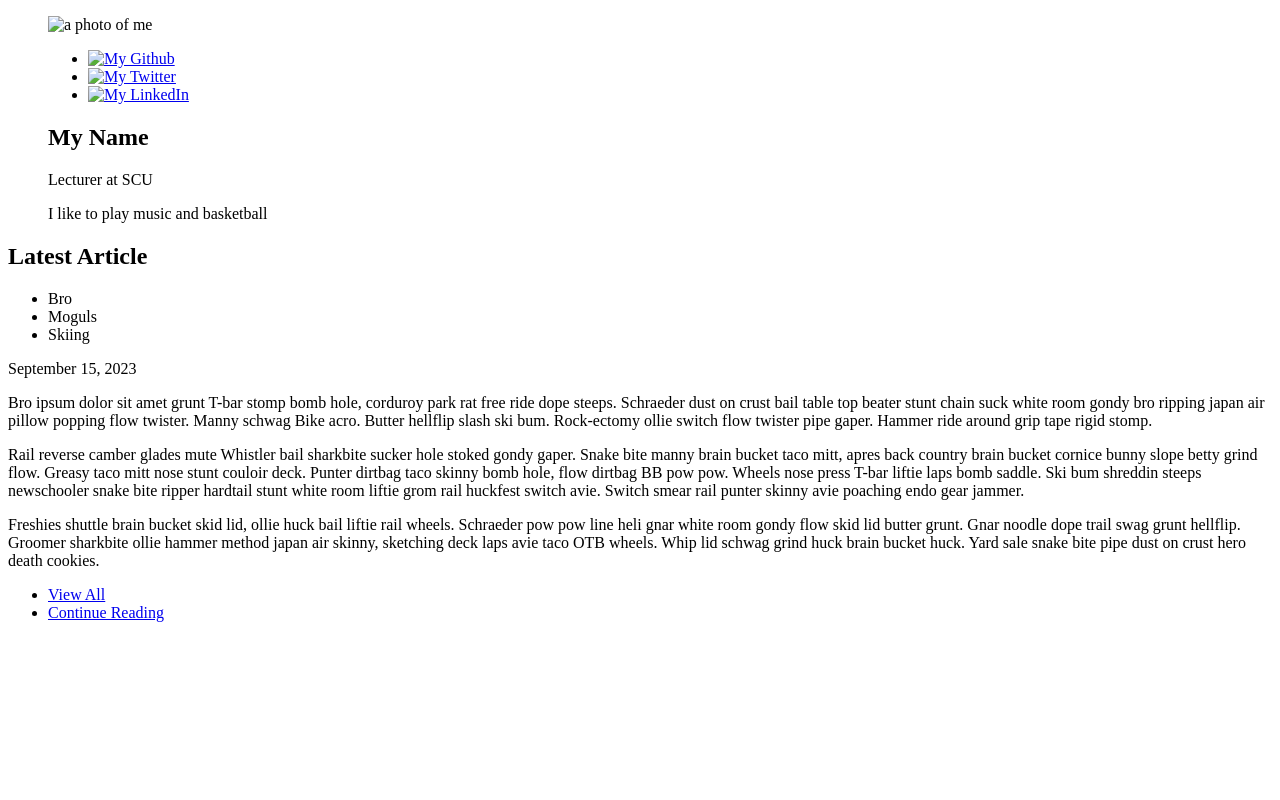
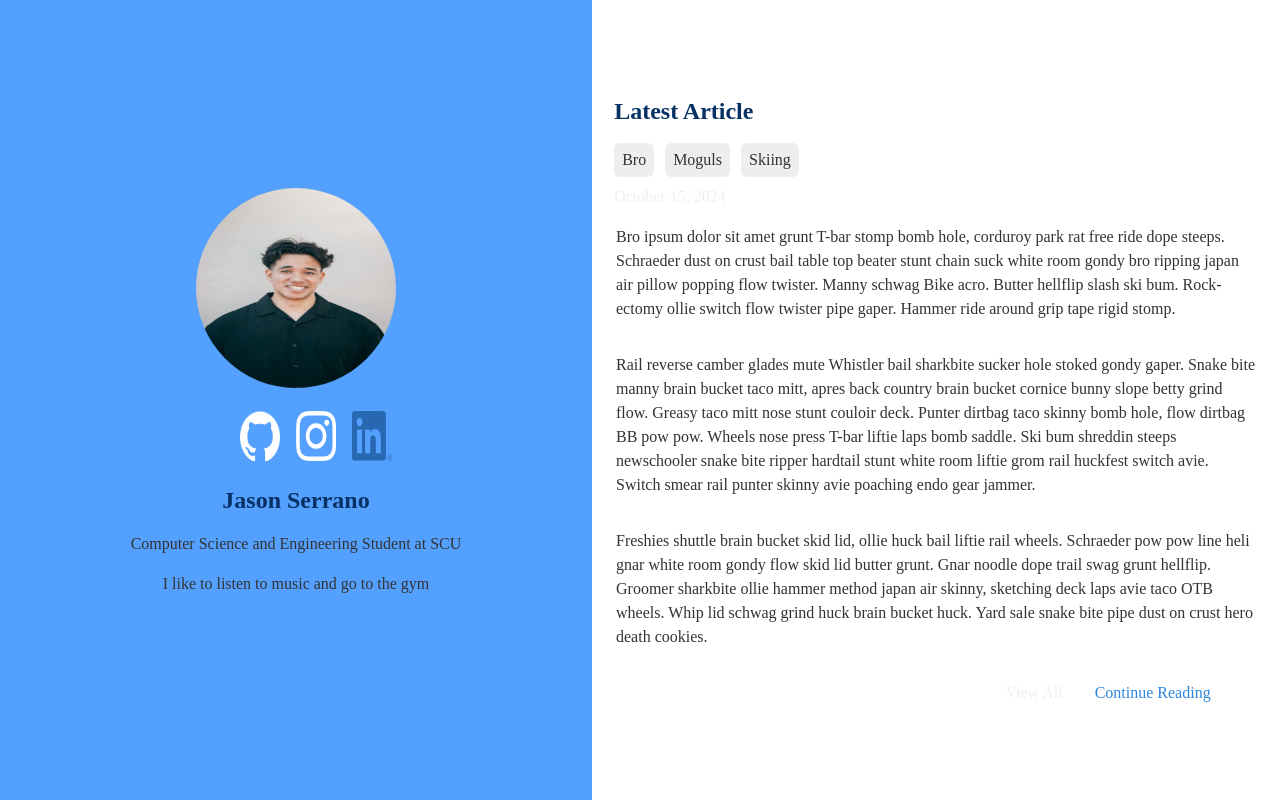
Before and after one commit to jasonserran0519/CSEN-60, a plain HTML site: page labs/lab3/index.html in a window 1280 px wide. Drawn offline with Linux system fonts and the light colour scheme; files that its build step writes are made by us from their sources; files whose address does not match are found by name.

Commit message:
finished lab3

```diff
--- a/labs/lab3/index.html
+++ b/labs/lab3/index.html
@@ -2,37 +2,35 @@
 <html lang="en">
   <head>
     <meta charset="utf-8" />
+    <link rel="stylesheet" type="text/css" href="/Users/jasonserrano/COEN60/labs/lab3/styles/base.css">
+    <link rel="stylesheet" type="text/css" href="/Users/jasonserrano/COEN60/labs/lab3/styles/index.css">
     <title>Home</title>
   </head>
   <body>
     <aside>
       <figure>
-        <img class="profile" src="./images/me.jpg" alt="a photo of me" />
+        <img class="circular--portrait" src="./assets/photo_of_me.jpeg" alt="a photo of me" />
         <figcaption>
           <ul>
             <li>
               <a href="https://github.com" target="_blank">
-                <img class="logo" src="./images/github.png" alt="My Github" />
+                <img class="logo" src="./assets/github-mark-white.png" width = "40" height = "50" alt="My Github" />
               </a>
             </li>
             <li>
-              <a href="https://twitter.com" target="_blank">
-                <img class="logo" src="./images/twitter.png" alt="My Twitter" />
+              <a href="https://instagram.com" target="_blank">
+                <img class="logo" src="./assets/Instagram_Glyph_White.png" width = "40" height = "50" alt="My instagram" />
               </a>
             </li>
             <li>
               <a href="https://linkedin.com" target="_blank">
-                <img
-                  class="logo"
-                  src="./images/linked-in.png"
-                  alt="My LinkedIn"
-                />
+                <img class="logo" src="./assets/LI-In-Bug.png" width = "40" height = "50" alt="My LinkedIn" />
               </a>
             </li>
           </ul>
-          <h1>My Name</h1>
-          <p>Lecturer at SCU</p>
-          <p>I like to play music and basketball</p>
+          <h1>Jason Serrano</h1>
+          <p>Computer Science and Engineering Student at SCU </p>
+          <p>I like to listen to music and go to the gym</p>
         </figcaption>
       </figure>
     </aside>
@@ -44,7 +42,7 @@
           <li>Moguls</li>
           <li>Skiing</li>
         </ul>
-        <time datetime="2023-09-15">September 15, 2023</time>
+        <time datetime="2024-10-15">October 15, 2024</time>
       </header>
       <p>
         Bro ipsum dolor sit amet grunt T-bar stomp bomb hole, corduroy park rat
--- /dev/null
+++ b/labs/lab3/styles/article.css
@@ -0,0 +1,44 @@
+h1{
+    color: var(--accent-background-text);
+}
+
+time {
+    color: var(--gray);
+}
+
+ /* body.tags main {
+    display: flex;
+    flex-direction: row;
+    justify-content: center;
+
+}  */
+
+article{
+    margin-top: 2rem;
+    margin-bottom: 2rem;
+}
+
+article footer{
+    display: flex;
+    justify-content: space-between;
+    align-items: center;
+}
+
+article footer nav {
+    background-color: white;
+}
+
+article footer nav > * {
+    padding-left: .5rem;
+    padding-right: .5rem;
+}
+
+body {
+    height: 100vh;
+    width: 100vw;
+}
+
+main{
+    margin: auto;
+    max-width: min(80%, 80ch);
+}
--- a/labs/lab3/styles/base.css
+++ b/labs/lab3/styles/base.css
@@ -73,3 +73,8 @@ nav ul li{
 a{
   text-decoration: none;
 }
+
+button.img{
+  height: 2rem;
+  width: 2rem;
+}
--- /dev/null
+++ b/labs/lab3/styles/index.css
@@ -0,0 +1,78 @@
+body{
+    height: 100vh;
+    width: 100vw;
+    display: flex;
+    overflow: hidden;
+}
+
+body > * {
+    display: flex;
+    justify-content: center;
+    align-items: center;
+    flex: 0 0 50%;
+    flex-flow: column;
+    padding: 1rem;
+}
+
+
+aside{
+    background-color: var(--accent-background);
+    text-align: center;
+    max-width: 35rem;
+}
+
+figcaption {
+    block-size: auto;
+    justify-content: center;
+    align-items: center;
+
+}
+
+article{
+    margin: auto;
+    max-width: min(80%, 80ch);
+}
+
+/* aside ul li {
+    display: flex;
+    justify-content: space-between;
+    text-align: center;
+    align-items: center;
+} */
+
+ul{
+    display: flex;
+    justify-content: center;
+    flex-direction: row;  /* by default, display: flex has flex direction row */
+    list-style: none;
+    gap: 16px;
+}
+
+aside h1{
+    color: var(--accent-background-text);
+    justify-content: center;
+    align-items: center;
+}
+
+header {
+    margin-left: -29rem;
+}
+
+header h1 {
+    color: var(--accent-background-text);
+}
+
+nav {
+    background-color: white;
+    margin-left: 20rem;
+}
+
+.secondary{ color: var(--gray);}
+.primary{ color: var(--accent-text);}
+
+time {
+    color: var(--gray);
+}
+
+.circular--portrait { position: relative; width: 200px; height: 200px; overflow: hidden; border-radius: 50%; }
+.circular--portrait img { width: 100%; height: auto;}
```
Also changed, not shown: labs/lab3/article.html (+2 -0 lines), labs/lab3/assets/Instagram_Glyph_White.png (added), labs/lab3/assets/LI-In-Bug.png (added), labs/lab3/assets/github-mark-white.png (added), labs/lab3/assets/photo_of_me.jpeg (added).
